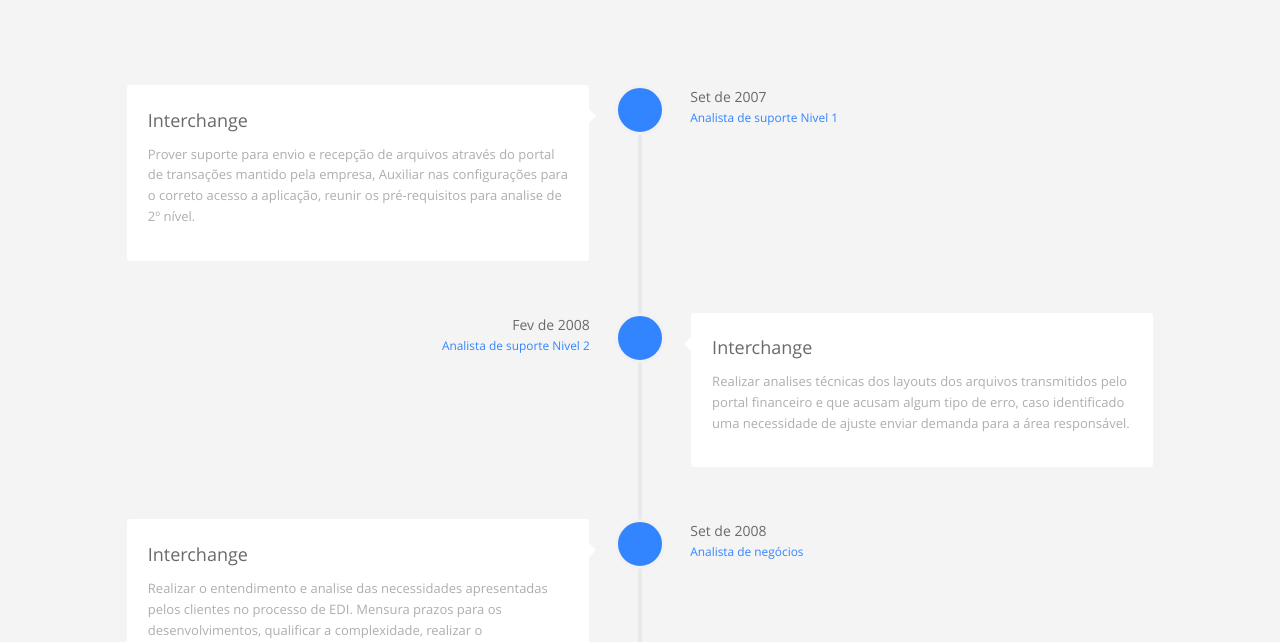
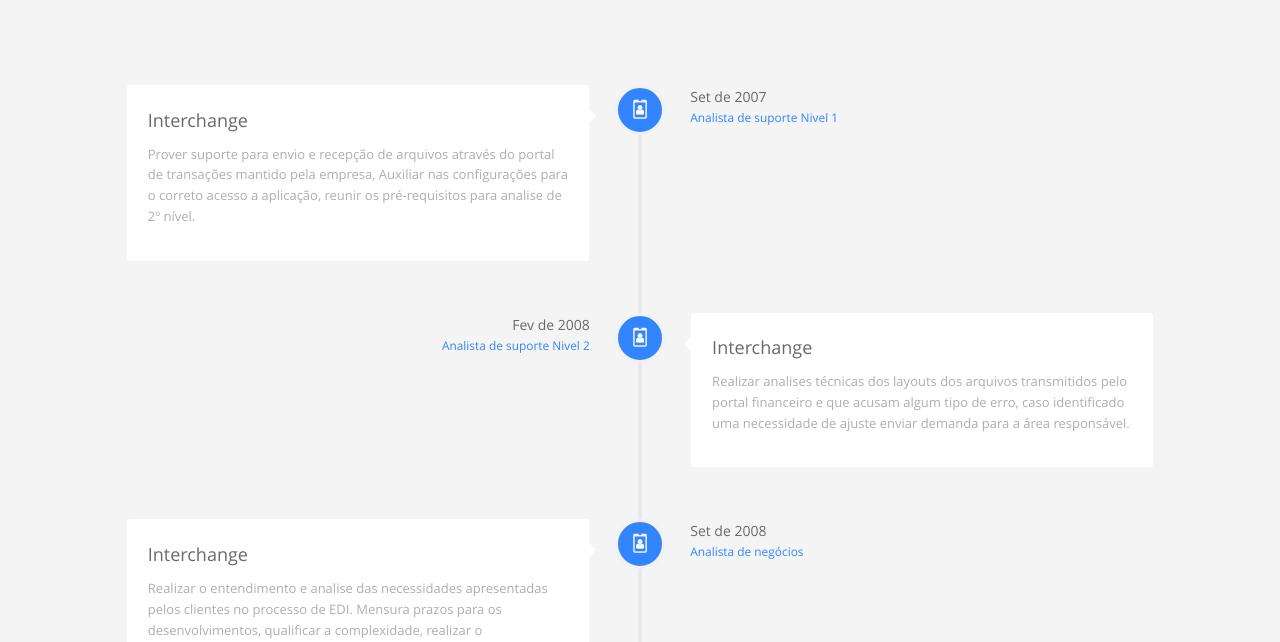
Before and after one commit to tffernandes/tffernandes.github.io, a Jekyll site: the page built from index.html, in a window 1280 px wide and 900 px high, scrolled down 830 px. Shown: the part 161-803 px from the top of the window. Built offline with Jekyll 4.4.1, drawn with Linux system fonts in a browser that asks for light colours.

Commit message:
correção icone cracha

```diff
--- a/_data/index/careers.yml
+++ b/_data/index/careers.yml
@@ -12,7 +12,7 @@
   job:
     detail: Analista de suporte Nivel 1
     i18n: company_a_job
-  icon: fa-id-card-alt
+  icon: fa-id-badge
 
 - name:
     detail: Interchange
@@ -26,7 +26,7 @@
   job:
     detail: Analista de suporte Nivel 2
     i18n: company_a_job
-  icon: fa-id-card-alt
+  icon: fa-id-badge
 
 - name:
     detail: Interchange
@@ -40,7 +40,7 @@
   job:
     detail: Analista de negócios
     i18n: company_a_job
-  icon: fa-id-card-alt
+  icon: fa-id-badge
 
 - name:
     detail: Graduação
@@ -68,7 +68,7 @@
   job:
     detail: Analista de negócios
     i18n: company_b_job
-  icon: fa-id-card-alt
+  icon: fa-id-badge
 
 - name:
     detail: NeoGrid
@@ -82,4 +82,4 @@
   job:
     detail: Desenvolvedor de software sênior
     i18n: company_b_job
-  icon: fa-id-card-alt
+  icon: fa-id-badge
```
